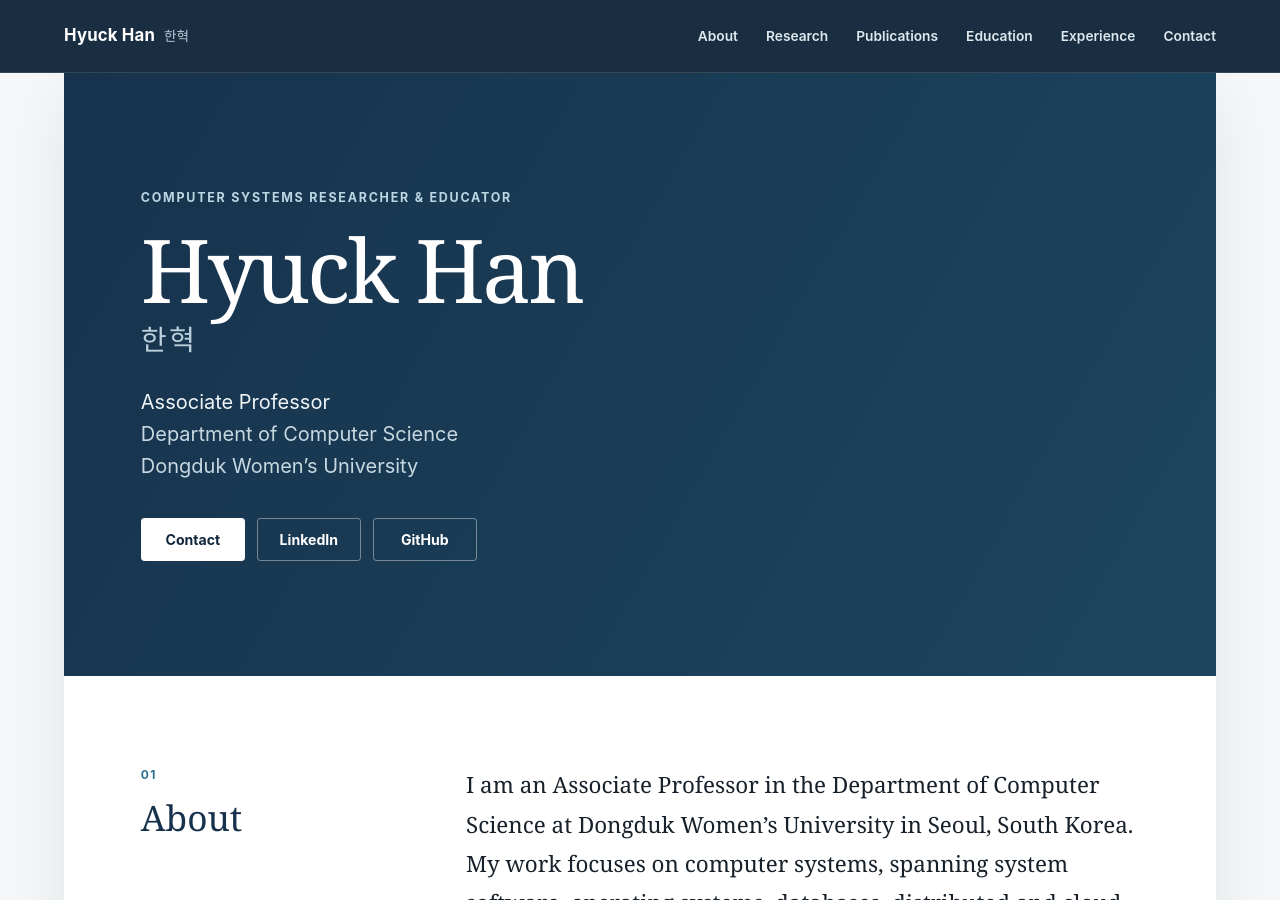
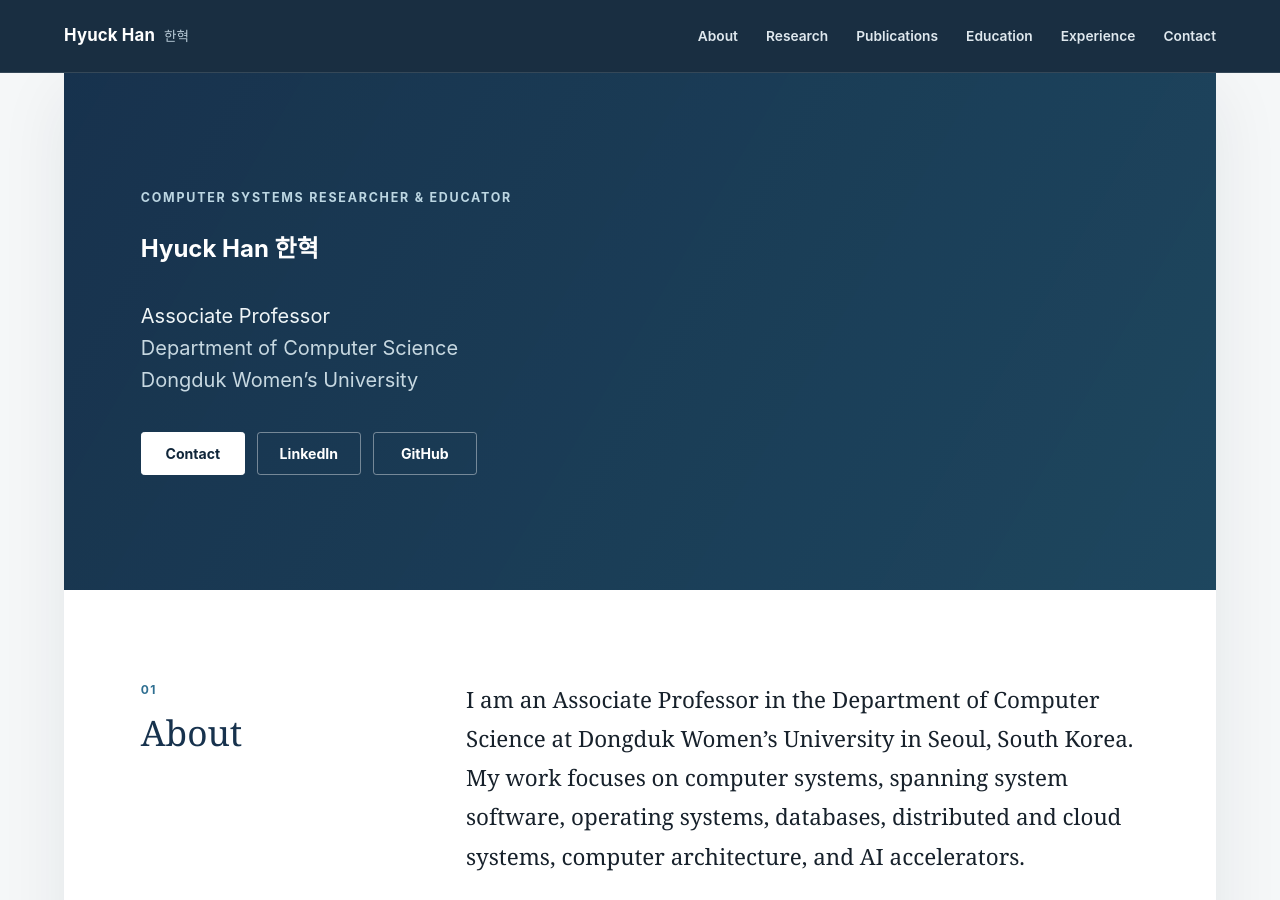
Before and after one commit to HyuckHan/HyuckHan.github.io, a Jekyll site: the page built from index.md, in a window 1280 px wide and 900 px high. Built offline with Jekyll 4.4.1, drawn with Linux system fonts in a browser that asks for light colours.

```diff
--- a/index.md
+++ b/index.md
@@ -6,7 +6,7 @@ title: Home
 <section class="hero" aria-labelledby="profile-name">
   <div class="hero__content">
     <p class="eyebrow">Computer Systems Researcher &amp; Educator</p>
-    <h1 id="profile-name">Hyuck Han <span lang="ko">한혁</span></h1>
+    <h2 id="profile-name">Hyuck Han <span lang="ko">한혁</span></h2>
     <p class="hero__role">
       Associate Professor<br>
       <span>Department of Computer Science</span><br>
```
